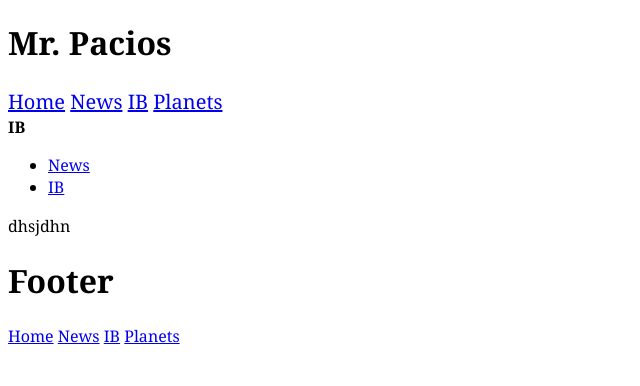
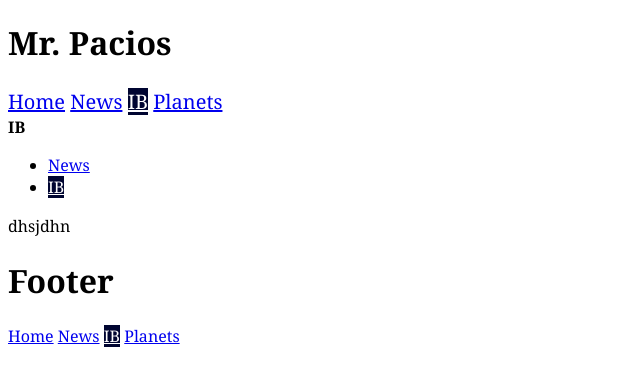
Before and after one commit to RodrigoPacios/mrpacios1, a Jekyll site: the page built from IB.html, in a window 1280 px wide. Shown: the top 386 px of the page, without its empty margins (0-640 px from the left). Built offline with Jekyll 4.4.1, drawn with Linux system fonts in a browser that asks for light colours; Markdown is read by kramdown in place of the engine named in the settings.

Commit message:
permalink

```diff
--- a/_includes/nav.html
+++ b/_includes/nav.html
@@ -1,8 +1,8 @@
 	<nav>
 		<ul class="nav {{include.navclass}}">
-			<li><a class="{% if page.url == '/'%}current{% endif %}" href="{{site.baseurl}}/index.html">Home</a></li>
-			<li><a class="{% if page.url == '/news.html'%}current{% endif %}" href="{{site.baseurl}}/news.html">News</a></li>
-			<li><a class="{% if page.url == '/IB.html'%}current{% endif %}" href="{{site.baseurl}}/IB.html">IB</a></li>
-			<li><a class="{% if page.url == '/planets/'%}current{% endif %}" href="{{site.baseurl}}/planets/index.html">Planets</a></li>
+			<li><a class="{% if page.url == '/'%}current{% endif %}" href="{{site.baseurl}}/">Home</a></li>
+			<li><a class="{% if page.url == '/news/'%}current{% endif %}" href="{{site.baseurl}}/news">News</a></li>
+			<li><a class="{% if page.url == '/IB/'%}current{% endif %}" href="{{site.baseurl}}/IB/">IB</a></li>
+			<li><a class="{% if page.url == '/planets/'%}current{% endif %}" href="{{site.baseurl}}/planets/">Planets</a></li>
 		</ul>
 	</nav>
--- a/_layouts/ib.html
+++ b/_layouts/ib.html
@@ -6,8 +6,8 @@ layout: default
 
 <nav>
 	<ul>
-		<li><a href="{{site.baseurl}}/news.html">News</a></li>
-		<li><a href="{{site.baseurl}}/IB.html">IB</a></li>
+		<li><a class="{% if page.url contains 'news' %}current{% endif %}" href="{{site.baseurl}}/news/">News</a></li>
+		<li><a class="{% if page.url contains 'IB' %}current{% endif %}" href="{{site.baseurl}}/IB/">IB</a></li>
 	</ul>
 </nav>
 
```
